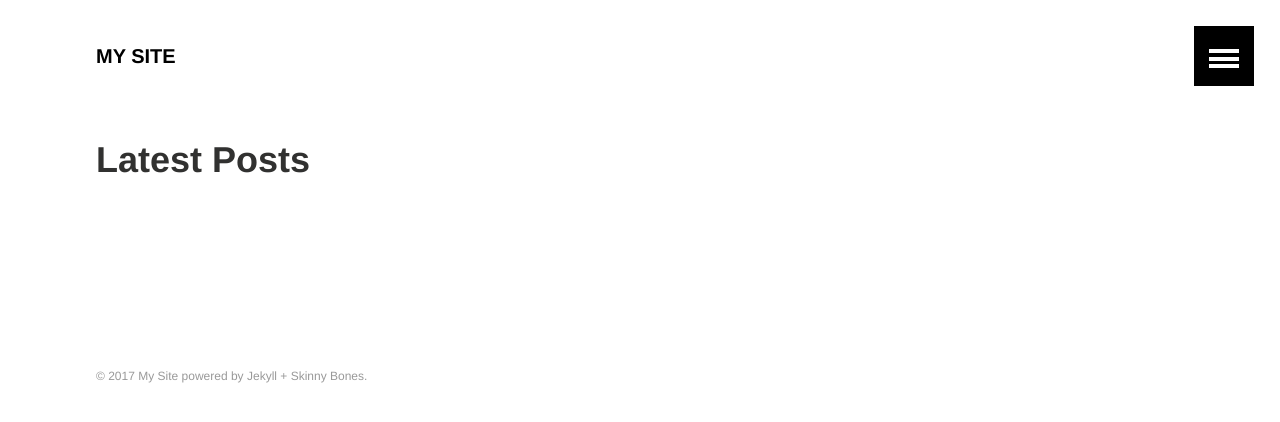
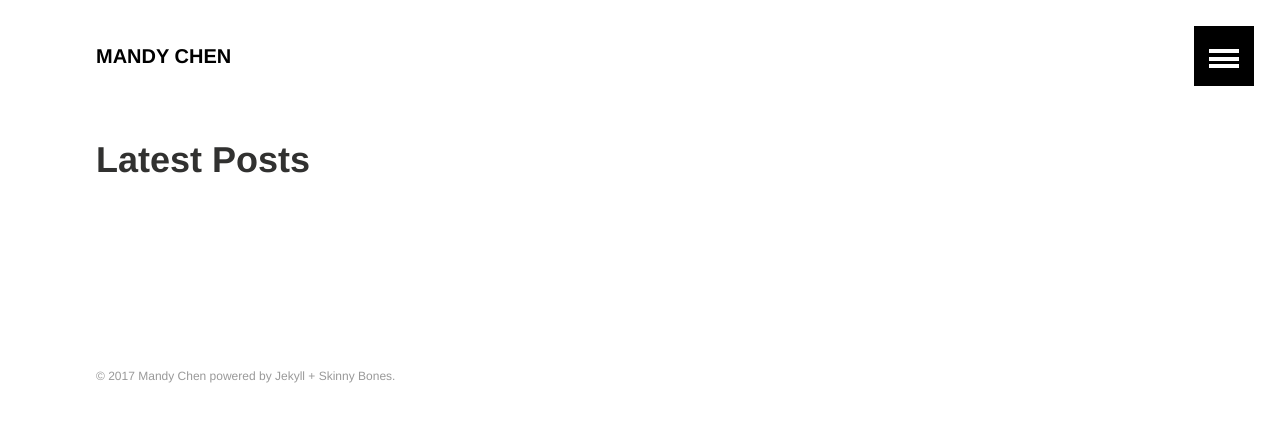
Before and after one commit to MandyChen0114/mandychen.github.io, a Jekyll site: the page built from index.md, in a window 1280 px wide. Shown: the top 422 px of the page. Built offline with Jekyll 4.4.1, drawn with Linux system fonts in a browser that asks for light colours.

Commit message:
update _config.yml

```diff
--- a/_config.yml
+++ b/_config.yml
@@ -1,11 +1,11 @@
 # Site wide configuration
 
-title: "My Site"
-description: "This is a description of my awesome site."
+title: "Mandy Chen"
+description: "A site to record everything I learned from Feb.19th, 2017."
 logo: # 120x120 px default image used for Twitter summary card
 teaser: # 400x250 px default teaser image used in image archive grid
 locale: en
-url:
+url: https://mandychen0114.github.io
 feed:
   path: atom.xml
 
```
